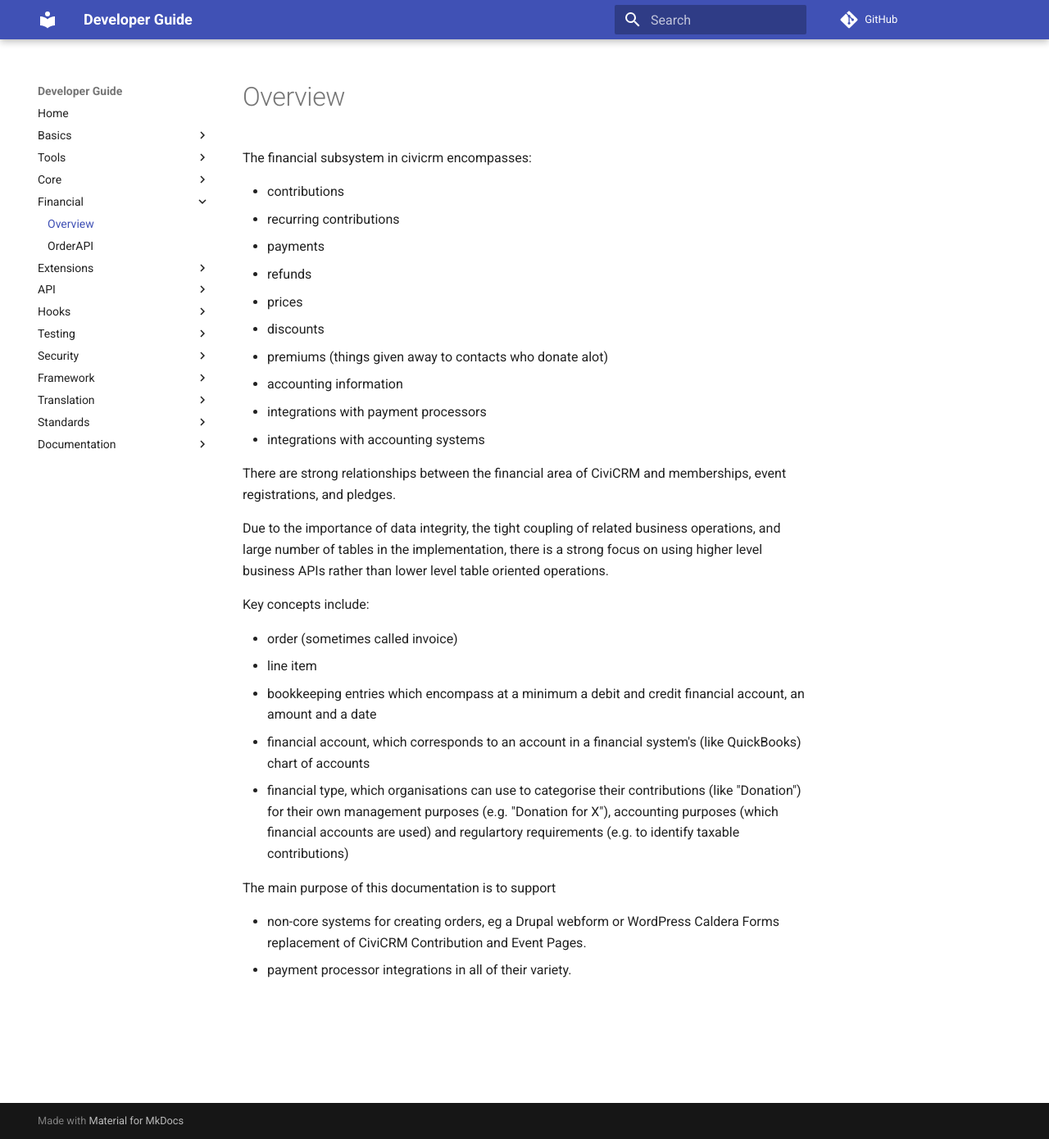
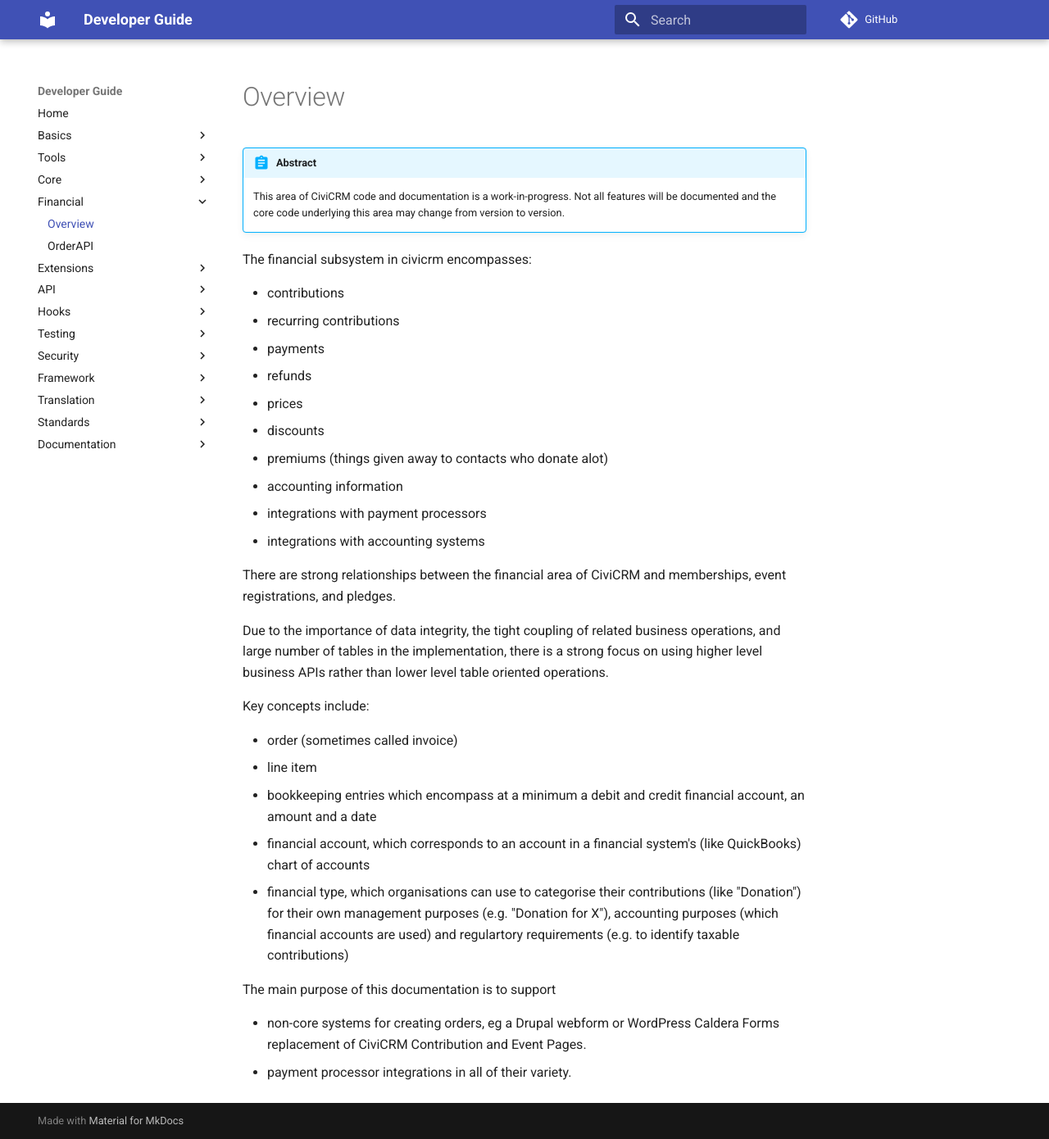
Before and after one commit to civicrm/civicrm-dev-docs, an MkDocs documentation site: the page built from docs/financial/overview.md, in a window 1280 px wide and 1390 px high. Shown: the whole window at 82% size. Built offline with MkDocs 1.6.1 and Material for MkDocs 9.7.7, drawn with Linux system fonts in a browser that asks for light colours; comment, search, counter and statistics services are not loaded; old or Windows-style settings are respelled for this version of MkDocs.

Commit message:
Update overview.md

```diff
--- a/docs/financial/overview.md
+++ b/docs/financial/overview.md
@@ -1,3 +1,8 @@
+!!! abstract
+    This area of CiviCRM code and documentation is a work-in-progress. Not all features
+    will be documented and the core code underlying this area may change from version
+    to version.
+
 The financial subsystem in civicrm encompasses:
 
 - contributions
```
